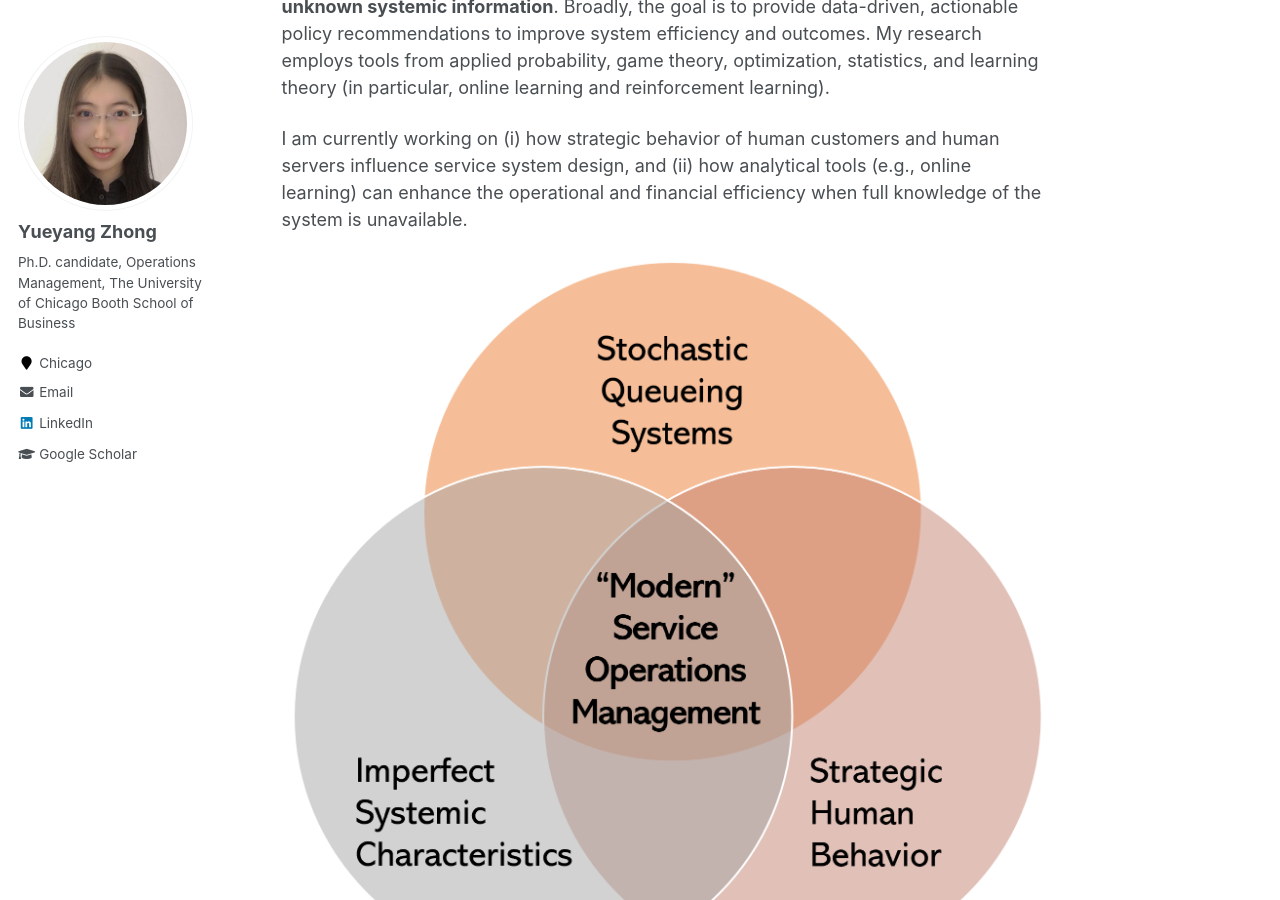
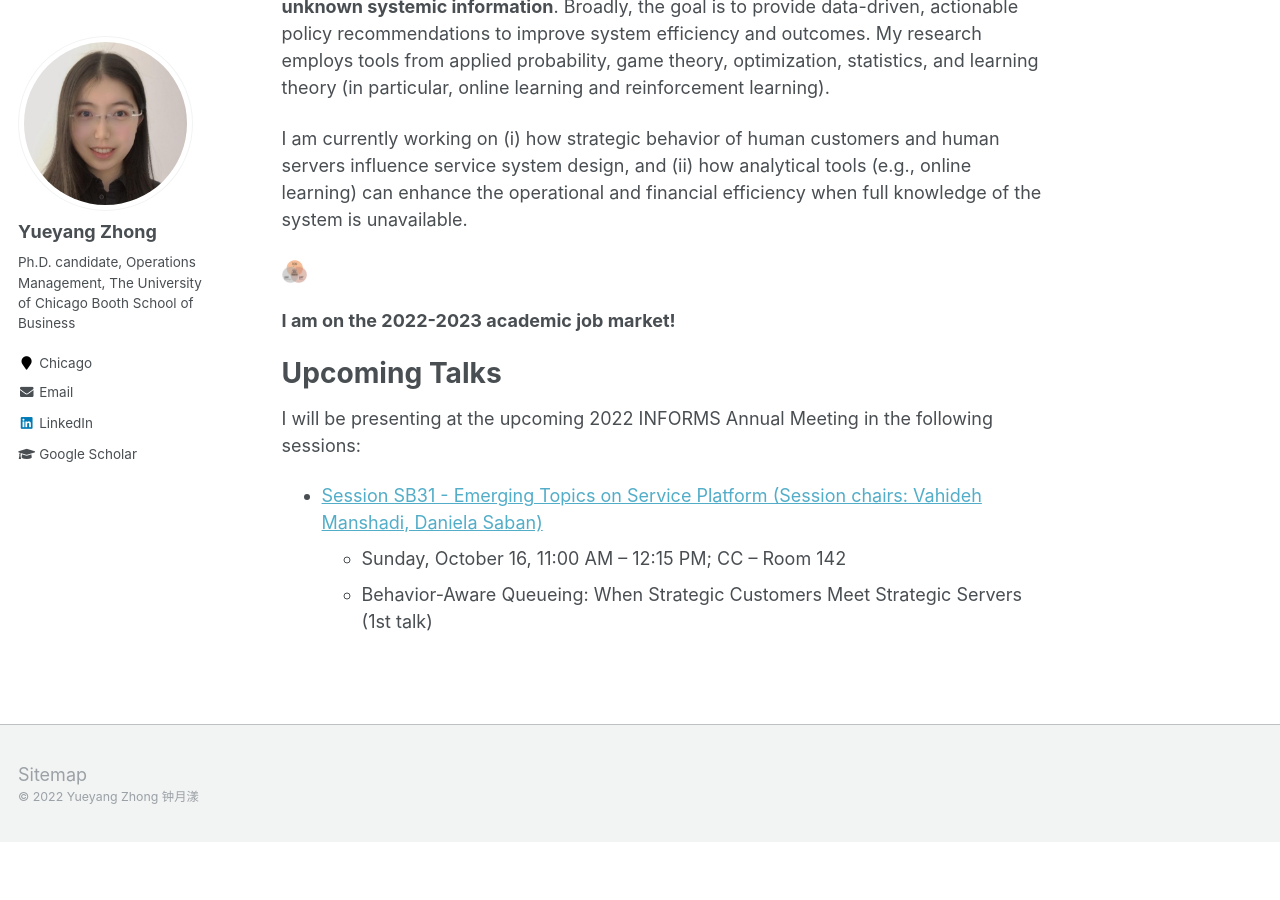
Before and after one commit to alicemengqi/site, a Jekyll site: the page built from _pages/about.md, in a window 1280 px wide and 900 px high, scrolled down 427 px. Built offline with Jekyll 4.4.1, drawn with Linux system fonts in a browser that asks for light colours; after the commit the page ends 1269 px from its top, so only the background shows below that.

Commit message:
Update about.md

```diff
--- a/_pages/about.md
+++ b/_pages/about.md
@@ -17,8 +17,8 @@ My research employs tools from applied probability, game theory, optimization, s
 
 I am currently working on (i) how strategic behavior of human customers and human servers influence service system design, and (ii) how analytical tools (e.g., online learning) can enhance the operational and financial efficiency when full knowledge of the system is unavailable.
 
+<img src='/images/website.png' width='25'>
 
-![img|320x271,10%](/images/website.png)
 **I am on the 2022-2023 academic job market!**
 
 # Upcoming Talks
```
